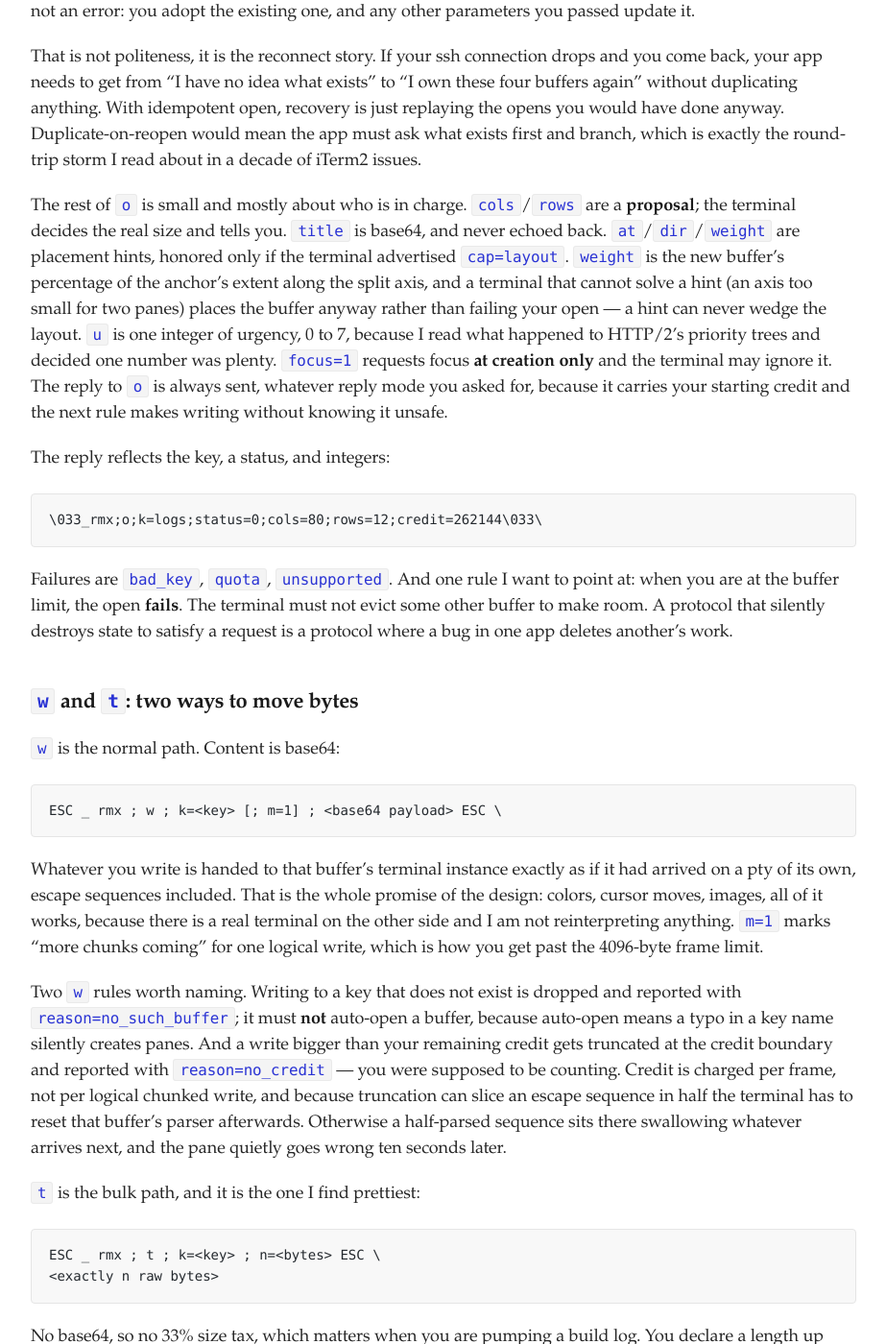
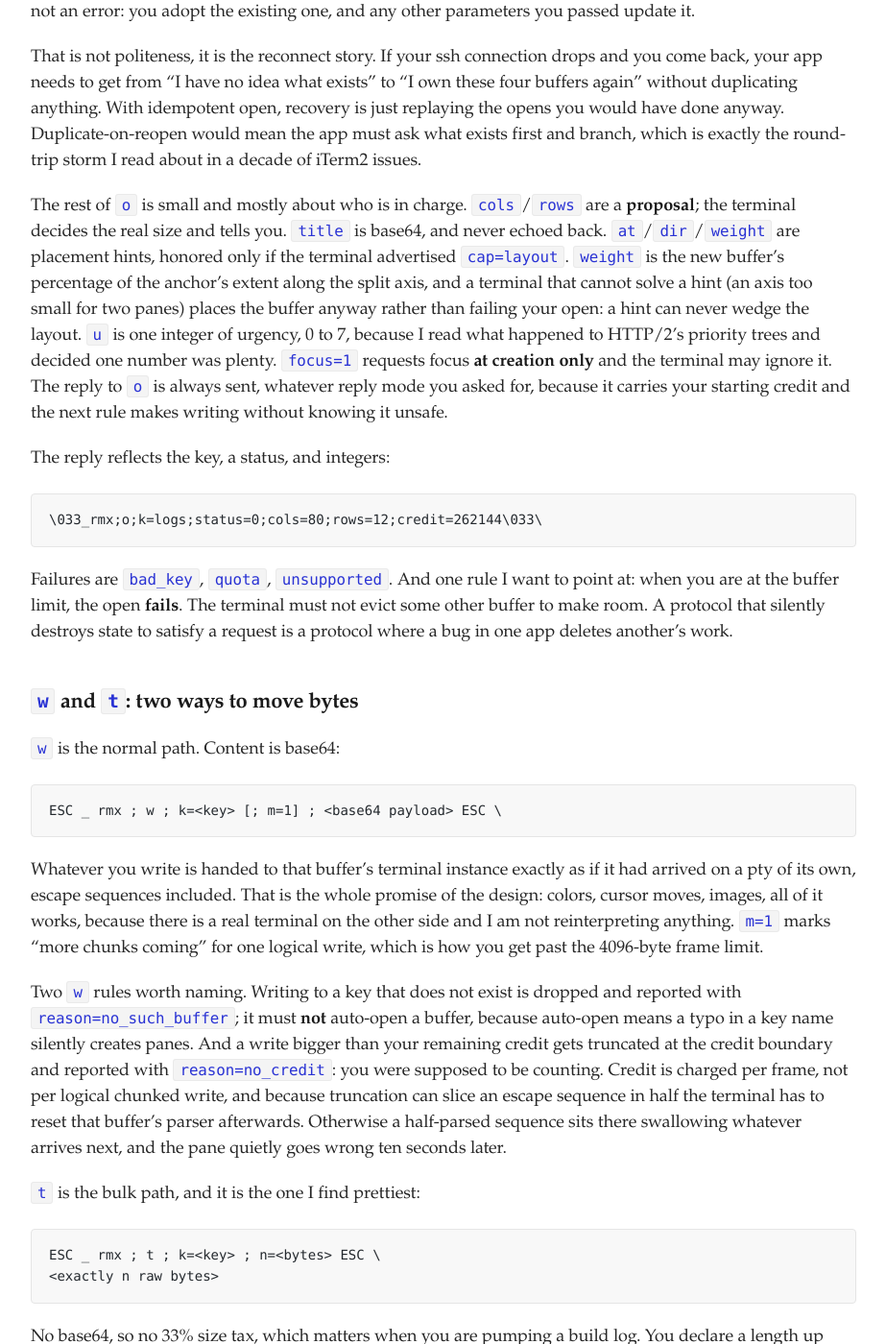
Before and after one commit to raphamorim/raphamorim.github.com, a Jekyll site: the page built from _posts/2026-10-14-rio-terminal-multiplexer-rmx.md, in a window 1280 px wide and 1400 px high, scrolled down 7559 px. Shown: the whole window at 96% size, without its empty margins (178-1101 px from the left). Built offline with Jekyll 4.4.1, drawn with Linux system fonts in a browser that asks for light colours; some of the changed text lies outside the part shown.

Commit message:
rmx post: reschedule to Oct 14

```diff
--- a/_posts/2026-08-18-rio-terminal-multiplexer-rmx.md
+++ b/_posts/2026-10-14-rio-terminal-multiplexer-rmx.md
@@ -124,7 +124,7 @@
 
 ## The idea: tell the terminal about the panes
 
-So here is the flip. What if the app could just *say*, in-band, in the same byte stream it already has: **"open a second buffer, and put this text in it"** — and the terminal created a real native pane for it?
+So here is the flip. What if the app could just *say*, in-band, in the same byte stream it already has: **"open a second buffer, and put this text in it"**, and the terminal created a real native pane for it?
 
 Then there is no second grid. No double parsing. The terminal draws that pane with the same code it uses for everything else, which means images work, the keyboard protocol works, native scrollback works, mouse selection works, because the pane *is* a real terminal, not a drawing of one.
 
@@ -187,7 +187,7 @@
   <text x="548" y="80" font-size="9.5" fill="currentColor" opacity="0.55">full terminal</text>
 
   <rect x="388" y="142" width="308" height="58" rx="5" fill="none" stroke="currentColor" stroke-opacity="0.35"/>
-  <text x="396" y="160" font-size="10.5" fill="currentColor" opacity="0.6">main — the primary stream</text>
+  <text x="396" y="160" font-size="10.5" fill="currentColor" opacity="0.6">main: the primary stream</text>
   <text x="396" y="176" font-size="9.5" fill="currentColor" opacity="0.4">$ ▂</text>
 
   <circle class="dot" r="4" fill="#2a33d4" style="animation-name: rmx-to-logs; animation-duration: 3.4s;"/>
@@ -329,7 +329,7 @@
 
 This sounds like bookkeeping and is actually the keystone. Because `main` is a buffer, an app that never speaks rmx is not a special case, it is the trivial case of the protocol: one buffer, `main`, behaving exactly like a pty always has. Degradation is not a fallback path I have to maintain; it is what happens when nothing else opens. It is also what makes nesting describable at all: an rmx-speaking app running *inside* a buffer sees a normal terminal, because a buffer *is* a normal terminal, and its `main` is that buffer. (Nesting is designed, behind a `nest` capability, and not shipped yet.)
 
-(`main` is not writable, and that is now settled rather than pending: only your own stdout puts bytes there, so `w`, `t` and `c` reject `k=main`. The other half of that rule is that opening buffers **may shrink** `main` — the terminal has to tell you through the ordinary window-size mechanism, because programs draw their own status bars there and need to reflow.)
+(`main` is not writable, and that is now settled rather than pending: only your own stdout puts bytes there, so `w`, `t` and `c` reject `k=main`. The other half of that rule is that opening buffers **may shrink** `main`: the terminal has to tell you through the ordinary window-size mechanism, because programs draw their own status bars there and need to reflow.)
 
 ### `s`: ask before you speak
 
@@ -357,7 +357,7 @@
 
 That is not politeness, it is the reconnect story. If your ssh connection drops and you come back, your app needs to get from "I have no idea what exists" to "I own these four buffers again" without duplicating anything. With idempotent open, recovery is just replaying the opens you would have done anyway. Duplicate-on-reopen would mean the app must ask what exists first and branch, which is exactly the round-trip storm I read about in a decade of iTerm2 issues.
 
-The rest of `o` is small and mostly about who is in charge. `cols`/`rows` are a **proposal**; the terminal decides the real size and tells you. `title` is base64, and never echoed back. `at`/`dir`/`weight` are placement hints, honored only if the terminal advertised `cap=layout`. `weight` is the new buffer's percentage of the anchor's extent along the split axis, and a terminal that cannot solve a hint (an axis too small for two panes) places the buffer anyway rather than failing your open — a hint can never wedge the layout. `u` is one integer of urgency, 0 to 7, because I read what happened to HTTP/2's priority trees and decided one number was plenty. `focus=1` requests focus **at creation only** and the terminal may ignore it. The reply to `o` is always sent, whatever reply mode you asked for, because it carries your starting credit and the next rule makes writing without knowing it unsafe.
+The rest of `o` is small and mostly about who is in charge. `cols`/`rows` are a **proposal**; the terminal decides the real size and tells you. `title` is base64, and never echoed back. `at`/`dir`/`weight` are placement hints, honored only if the terminal advertised `cap=layout`. `weight` is the new buffer's percentage of the anchor's extent along the split axis, and a terminal that cannot solve a hint (an axis too small for two panes) places the buffer anyway rather than failing your open: a hint can never wedge the layout. `u` is one integer of urgency, 0 to 7, because I read what happened to HTTP/2's priority trees and decided one number was plenty. `focus=1` requests focus **at creation only** and the terminal may ignore it. The reply to `o` is always sent, whatever reply mode you asked for, because it carries your starting credit and the next rule makes writing without knowing it unsafe.
 
 The reply reflects the key, a status, and integers:
 
@@ -377,7 +377,7 @@
 
 Whatever you write is handed to that buffer's terminal instance exactly as if it had arrived on a pty of its own, escape sequences included. That is the whole promise of the design: colors, cursor moves, images, all of it works, because there is a real terminal on the other side and I am not reinterpreting anything. `m=1` marks "more chunks coming" for one logical write, which is how you get past the 4096-byte frame limit.
 
-Two `w` rules worth naming. Writing to a key that does not exist is dropped and reported with `reason=no_such_buffer`; it must **not** auto-open a buffer, because auto-open means a typo in a key name silently creates panes. And a write bigger than your remaining credit gets truncated at the credit boundary and reported with `reason=no_credit` — you were supposed to be counting. Credit is charged per frame, not per logical chunked write, and because truncation can slice an escape sequence in half the terminal has to reset that buffer's parser afterwards. Otherwise a half-parsed sequence sits there swallowing whatever arrives next, and the pane quietly goes wrong ten seconds later.
+Two `w` rules worth naming. Writing to a key that does not exist is dropped and reported with `reason=no_such_buffer`; it must **not** auto-open a buffer, because auto-open means a typo in a key name silently creates panes. And a write bigger than your remaining credit gets truncated at the credit boundary and reported with `reason=no_credit`: you were supposed to be counting. Credit is charged per frame, not per logical chunked write, and because truncation can slice an escape sequence in half the terminal has to reset that buffer's parser afterwards. Otherwise a half-parsed sequence sits there swallowing whatever arrives next, and the pane quietly goes wrong ten seconds later.
 
 `t` is the bulk path, and it is the one I find prettiest:
 
@@ -439,7 +439,7 @@
 
 There are five events in v1, and each of them is answering a question that only exists because the buffer is virtual.
 
-**`ev=in`** carries input: exactly the bytes the terminal would have written to a dedicated pty for those keypresses, honoring *that buffer's* modes. Keyboard protocol state, bracketed paste and mouse encoding are per-buffer, so if one pane negotiated the kitty keyboard protocol and another did not, each gets the encoding it asked for. Input is delivered only when a buffer is subscribed, focused, and visible. "Subscribed" just means open: an `o` succeeded and nothing has closed it. There is no separate subscribe verb, which is deliberate — one fewer state to get out of sync.
+**`ev=in`** carries input: exactly the bytes the terminal would have written to a dedicated pty for those keypresses, honoring *that buffer's* modes. Keyboard protocol state, bracketed paste and mouse encoding are per-buffer, so if one pane negotiated the kitty keyboard protocol and another did not, each gets the encoding it asked for. Input is delivered only when a buffer is subscribed, focused, and visible. "Subscribed" just means open: an `o` succeeded and nothing has closed it. There is no separate subscribe verb, which is deliberate: one fewer state to get out of sync.
 
 **`ev=reply`** is the one that surprised me, and it is the answer to "what happens when a program inside a buffer asks the terminal a question?" Programs do this constantly: DA1 to ask what the terminal is, DSR to ask where the cursor is, DECRQM to ask whether a mode is on. Normally the answer travels back up the pty and lands in the program's stdin. But here there is one pty shared by every buffer, so three programs can be waiting on three answers at once, and unlabelled answers arriving on one channel are indistinguishable. Whoever guesses wrong gets the other one's answer, or gets nothing and **hangs**, because a program that queried the terminal is usually sitting in a blocking read. So replies are tagged with the buffer that produced them, and the app routes each one home. Without this frame, half of curses-style programs would simply freeze in a pane.
 
@@ -453,7 +453,7 @@
 
 The spec has a table of endings, because "what happens when this dies" is where protocols usually rot. The short version:
 
-When the pty hits EOF or the owning process exits, every buffer is reaped with `reason=teardown` and discarded. I originally wrote that teardown should honor "the buffer's last disposition hint", which turned out to be unimplementable: `disp` only exists as a parameter on `c`, so a buffer nobody ever closed has no hint to honor. Two people implementing the spec found that paragraph independently, which is a good sign it deserved deleting rather than defending. **The terminal must never be left wedged** — no orphan panes you cannot close, no state that outlives its owner. `RIS` (a full terminal reset) on `main` discards all buffers; `RIS` *inside* a buffer resets only that buffer. Clearing the screen on `main` does nothing to buffers, because they are not grid content of `main`. And buffer state is session-scoped: it does not survive a terminal restart and does not leak between tabs, windows or panes.
+When the pty hits EOF or the owning process exits, every buffer is reaped with `reason=teardown` and discarded. I originally wrote that teardown should honor "the buffer's last disposition hint", which turned out to be unimplementable: `disp` only exists as a parameter on `c`, so a buffer nobody ever closed has no hint to honor. Two people implementing the spec found that paragraph independently, which is a good sign it deserved deleting rather than defending. **The terminal must never be left wedged**: no orphan panes you cannot close, no state that outlives its owner. `RIS` (a full terminal reset) on `main` discards all buffers; `RIS` *inside* a buffer resets only that buffer. Clearing the screen on `main` does nothing to buffers, because they are not grid content of `main`. And buffer state is session-scoped: it does not survive a terminal restart and does not leak between tabs, windows or panes.
 
 Then the rule I care most about:
 
@@ -506,7 +506,7 @@
 
 Two other clients exist now, and they are what made the protocol real. My multiplexer (oj) speaks it, and so does a fork of tmux itself, which was the more interesting test: it renders its panes as native terminal panes when it can, and composes them the old way when it cannot, with no change in behavior for anyone on a terminal that has never heard of rmx.
 
-Writing those two clients is also what fixed the spec. A protocol you have only implemented once is a protocol you have only guessed at. Between them they found a dozen places where I had been ambiguous or simply wrong — a credit rule that made bulk writes stall, a framing rule where two parsers could legitimately disagree, a teardown clause that could not be implemented at all — and every one of those is now decided in the text rather than left to whoever writes the third client.
+Writing those two clients is also what fixed the spec. A protocol you have only implemented once is a protocol you have only guessed at. Between them they found a dozen places where I had been ambiguous or simply wrong (a credit rule that made bulk writes stall, a framing rule where two parsers could legitimately disagree, a teardown clause that could not be implemented at all), and every one of those is now decided in the text rather than left to whoever writes the third client.
 
 Plenty is still unfinished. Session persistence (detach, walk away, reattach later) lives in a separate layer, because that needs a process that outlives your terminal window. Predictive echo for slow links is designed and unbuilt, and there is no way yet to ask a terminal for scrollback history rather than just the visible screen.
 
```
